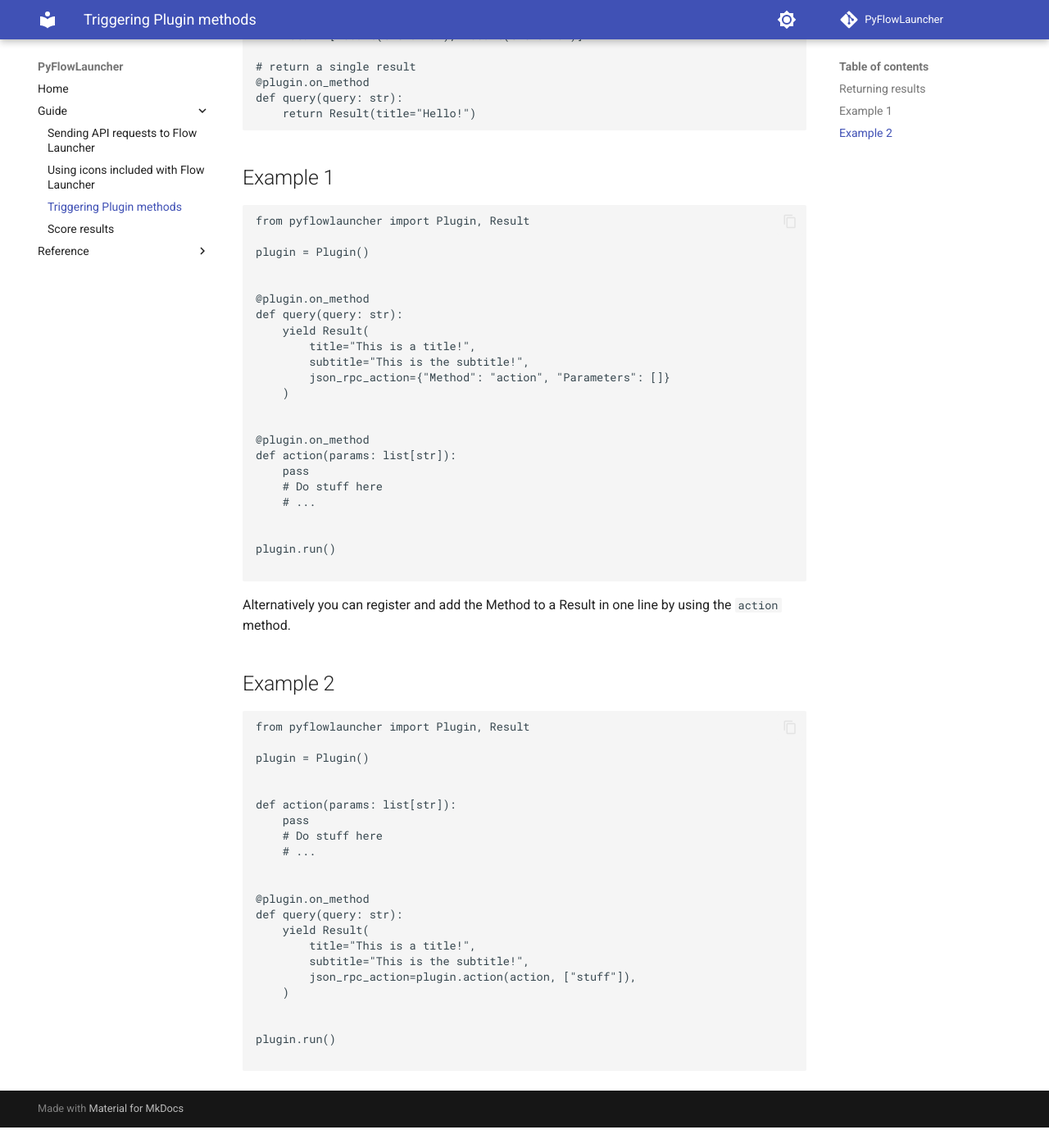
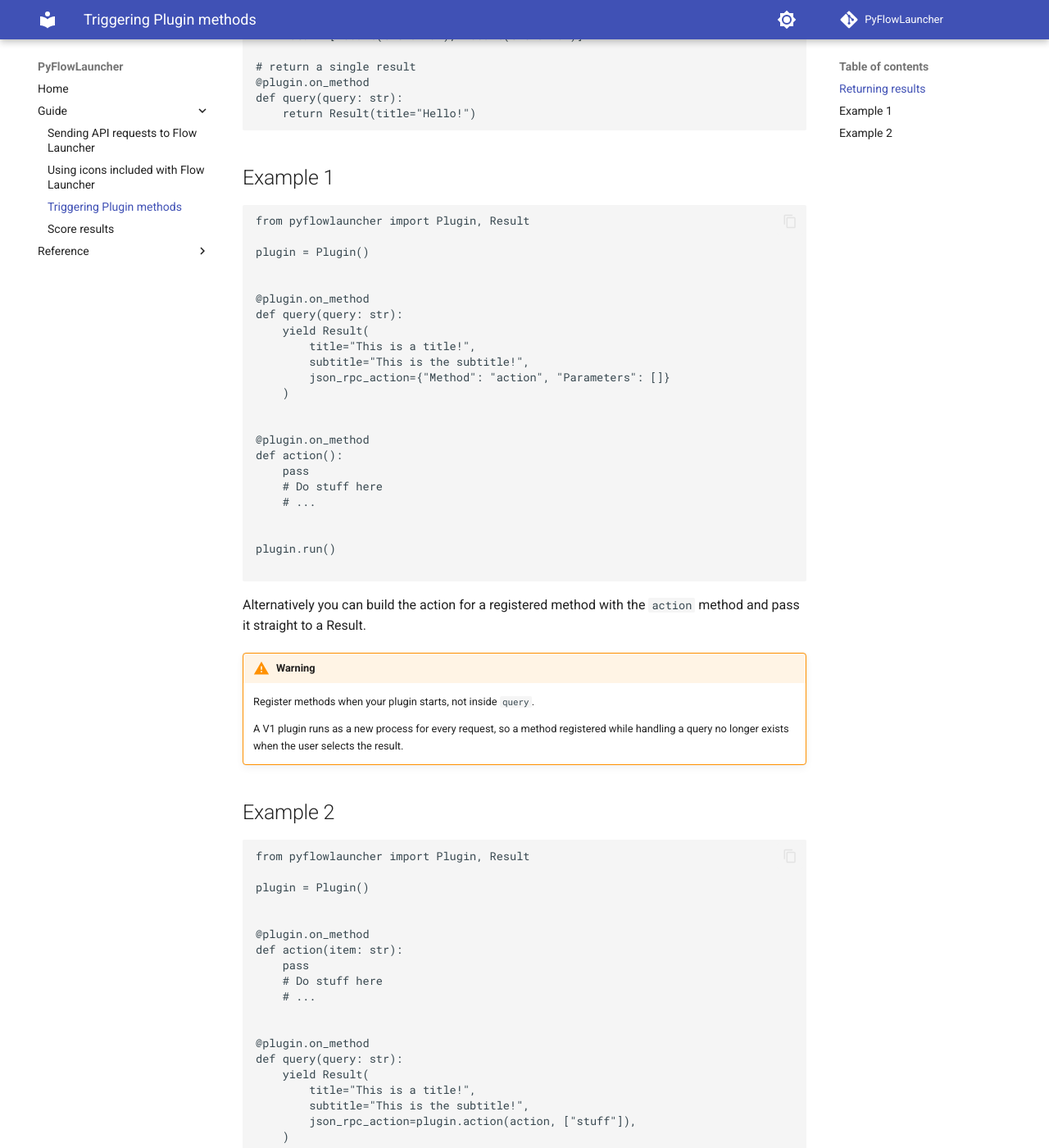
Before and after one commit to Garulf/pyFlowLauncher, an MkDocs documentation site: the page built from docs/guide/Plugin methods.md, in a window 1280 px wide and 1400 px high, scrolled down 699 px. Shown: the whole window at 82% size. Built offline with MkDocs 1.6.1 and Material for MkDocs 9.7.7, drawn with Linux system fonts in a browser that asks for light colours; comment, search, counter and statistics services are not loaded; before the commit the page ends 2074 px from its top, so only the background shows below that; some of the changed text lies outside the part shown.

Commit message:
docs: register example actions at startup so they work on V1
A V1 plugin runs as a new process for each request, so an action that is
only registered while handling a query does not exist when the result is
selected. Register the example actions with on_method and drop the
parameter the first example never received.

````diff
--- a/docs/examples/guide/plugin_methods/example1.py
+++ b/docs/examples/guide/plugin_methods/example1.py
@@ -13,7 +13,7 @@ def query(query: str):
 
 
 @plugin.on_method
-def action(params: list[str]):
+def action():
     pass
     # Do stuff here
     # ...
--- a/docs/examples/guide/plugin_methods/example2.py
+++ b/docs/examples/guide/plugin_methods/example2.py
@@ -3,7 +3,8 @@ from pyflowlauncher import Plugin, Result
 plugin = Plugin()
 
 
-def action(params: list[str]):
+@plugin.on_method
+def action(item: str):
     pass
     # Do stuff here
     # ...
--- a/docs/guide/Plugin methods.md
+++ b/docs/guide/Plugin methods.md
@@ -37,7 +37,13 @@ def query(query: str):
 --8<-- "docs/examples/guide/plugin_methods/example1.py"
 ```
 
-Alternatively you can register and add the Method to a Result in one line by using the `action` method.
+Alternatively you can build the action for a registered method with the `action` method and pass it straight to a Result.
+
+!!! warning
+
+    Register methods when your plugin starts, not inside `query`.
+
+    A V1 plugin runs as a new process for every request, so a method registered while handling a query no longer exists when the user selects the result.
 
 ## Example 2
 
````
